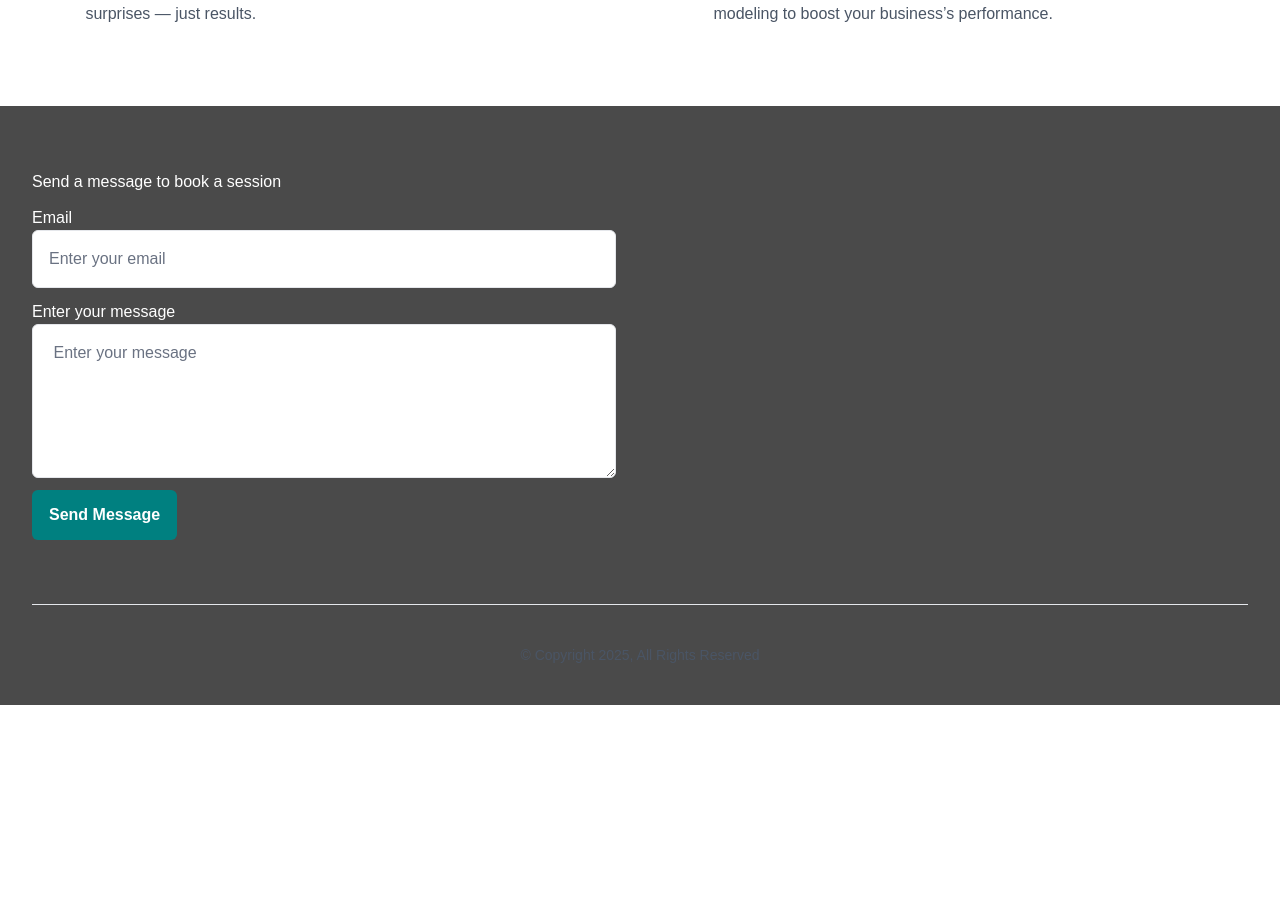
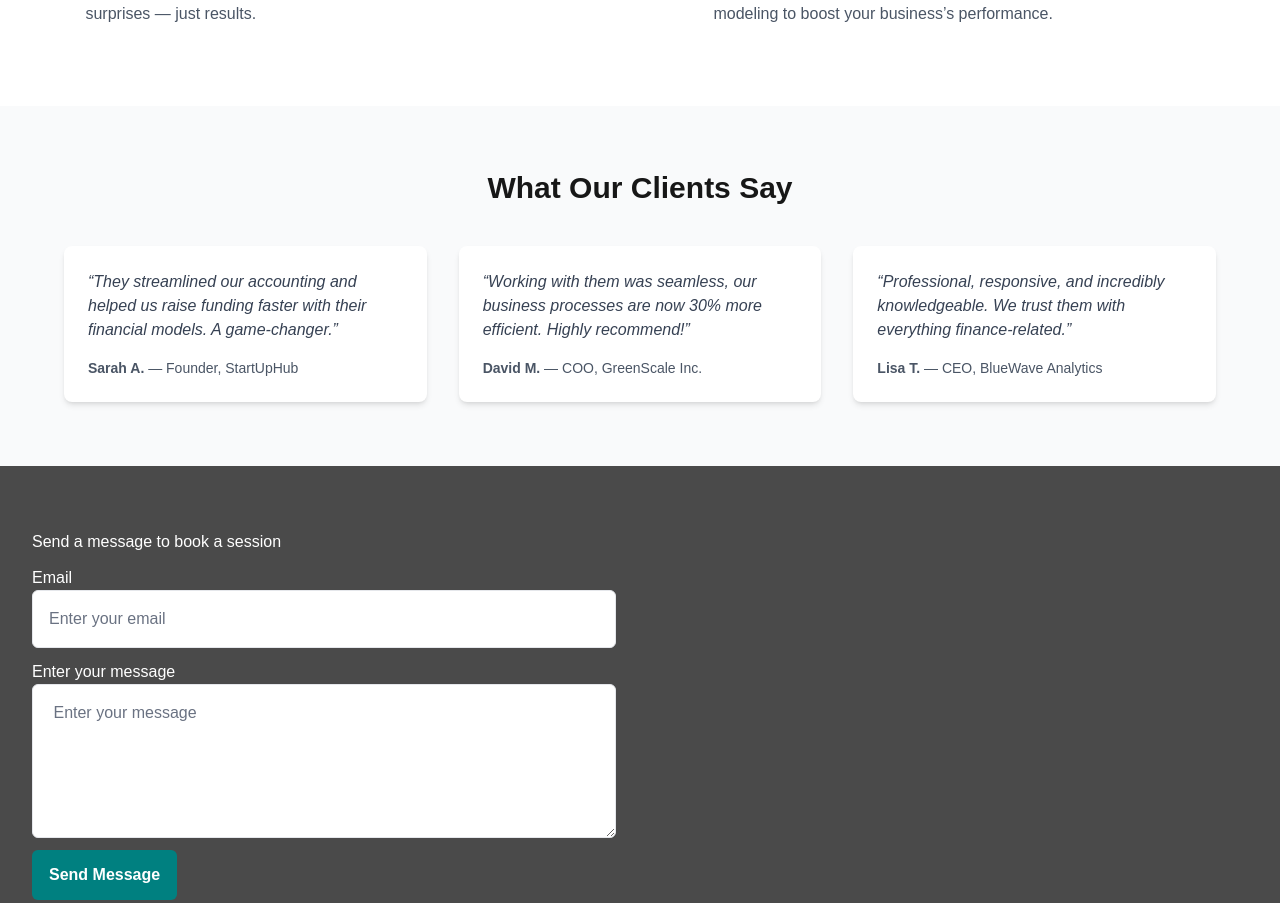
Before and after one commit to Jideotetic/finovate-consulting-limited, a Next.js app: page / in a window 1280 px wide. Shown: the part 1822-2725 px from the top of the page. Before the commit the page ends 2527 px from the top, so only its background shows below. Built offline with nearby package versions, Linux system fonts and the light colour scheme.

Commit message:
Added testimonial section

```diff
--- a/app/page.tsx
+++ b/app/page.tsx
@@ -59,6 +59,27 @@ const benefits = [
     description:
       "We leverage modern tools like cloud accounting, automation, and financial modeling to boost your business’s performance.",
     icon: "⚙️",
+  },
+];
+
+const testimonials = [
+  {
+    name: "Sarah A.",
+    role: "Founder, StartUpHub",
+    quote:
+      "They streamlined our accounting and helped us raise funding faster with their financial models. A game-changer.",
+  },
+  {
+    name: "David M.",
+    role: "COO, GreenScale Inc.",
+    quote:
+      "Working with them was seamless, our business processes are now 30% more efficient. Highly recommend!",
+  },
+  {
+    name: "Lisa T.",
+    role: "CEO, BlueWave Analytics",
+    quote:
+      "Professional, responsive, and incredibly knowledgeable. We trust them with everything finance-related.",
   },
 ];
 
@@ -294,7 +315,7 @@ export default function Home() {
 
         {/* TESTIMONIAL */}
 
-        {/* <section className="bg-gray-50 py-16 px-4">
+        <section className="bg-gray-50 py-16 px-4">
           <div className="max-w-6xl mx-auto text-center">
             <h2 className="text-3xl font-bold mb-10">What Our Clients Say</h2>
             <div className="grid md:grid-cols-3 gap-8 text-left">
@@ -311,7 +332,7 @@ export default function Home() {
               ))}
             </div>
           </div>
-        </section> */}
+        </section>
 
         {/* <section className="py-12 bg-white sm:py-16 lg:py-20" id="consultants">
           <div className="px-4 mx-auto max-w-7xl sm:px-6 lg:px-8">
```
